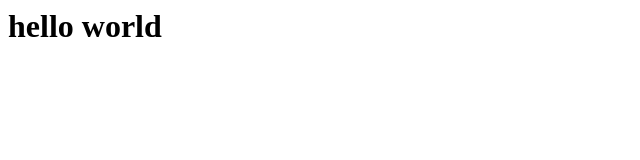
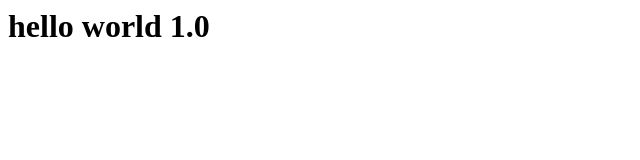
Before and after one commit to revanthreddy/ci-cd-demo, a website: page public/index.html in a window 1280 px wide. Shown: the full height of the page, 0-640 px from the left. Drawn offline with Linux system fonts and the light colour scheme.

Commit message:
Update index.html

```diff
--- a/public/index.html
+++ b/public/index.html
@@ -1 +1 @@
-<h1> hello world </h1>
+<h1> hello world 1.0 </h1>
```
